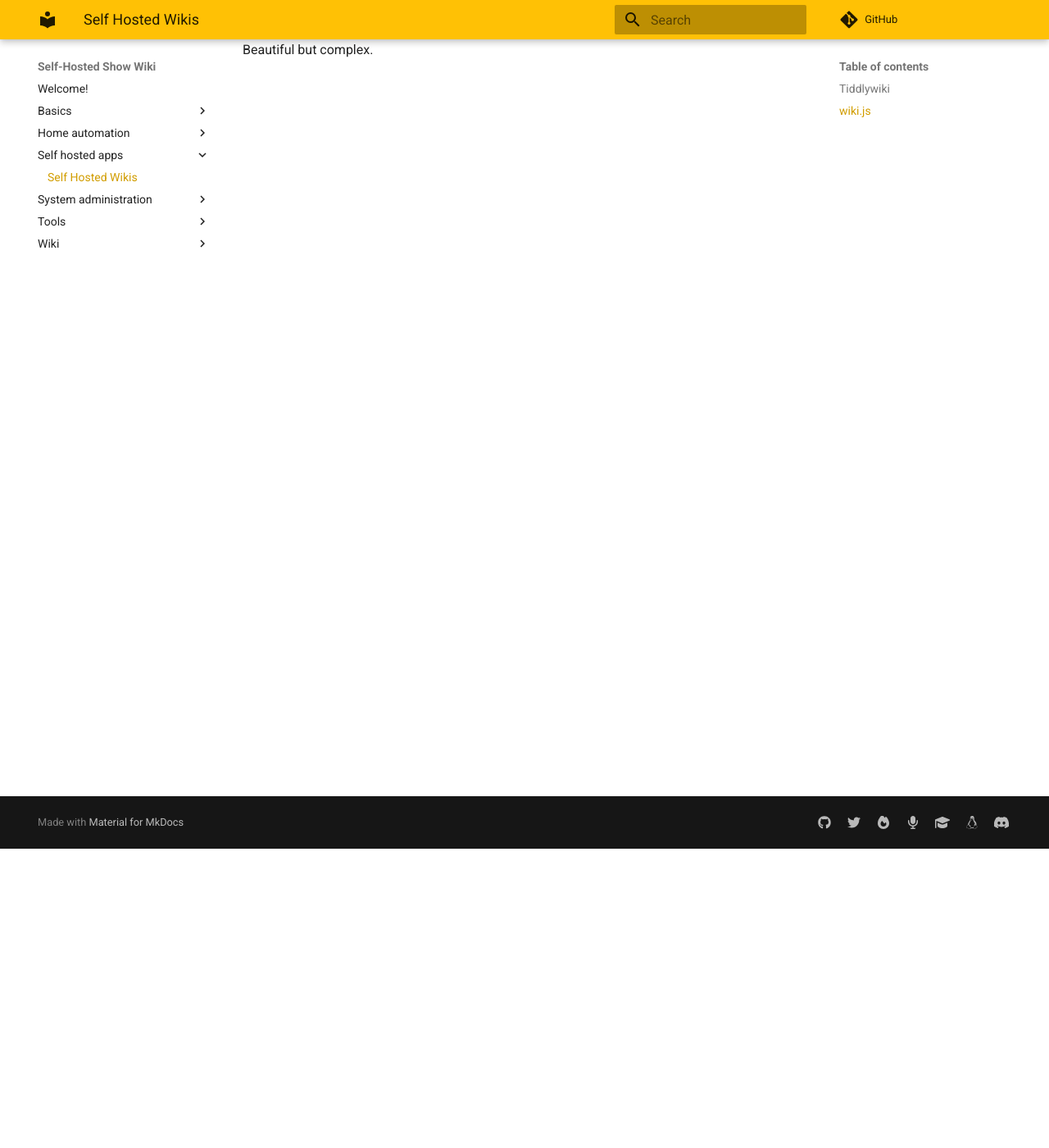
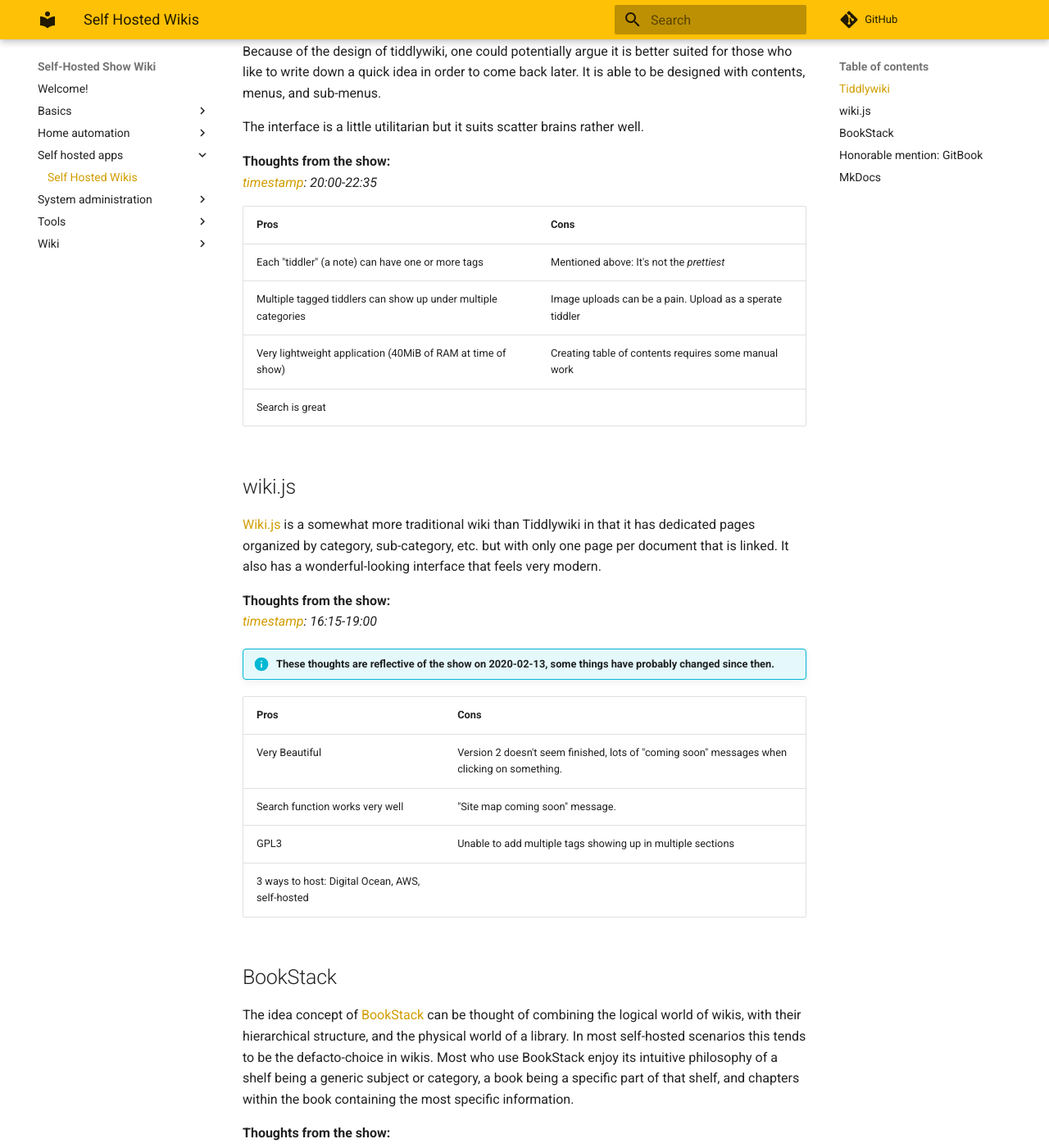
Before and after one commit to selfhostedshow/wiki, an MkDocs documentation site: the page built from docs/self-hosted-apps/wikis.md, in a window 1280 px wide and 1400 px high, scrolled down 365 px. Shown: the whole window at 82% size. Built offline with MkDocs 1.6.1 and Material for MkDocs 9.7.7, drawn with Linux system fonts in a browser that asks for light colours; comment, search, counter and statistics services are not loaded; some of the changed text lies outside the part shown.

Commit message:
Updated wikis.md to include more information * More info about each wiki * Contains Pro/Con table from Podcast * Added BookStack, GitBook, and MkDocs from podcast * Created timestamps for future readers to reference podcast

```diff
--- a/docs/self-hosted-apps/wikis.md
+++ b/docs/self-hosted-apps/wikis.md
@@ -1,11 +1,69 @@
 # Self Hosted Wikis
+Choosing a wiki early on in a self-hosted setup is a great idea. Perhaps even before you have a dedicated server, having something in place to keep track of changes and create self-help pages for the home lab can help build the habit of writing things down before you wish you did.
 
 As always, check out [awesome-selfhosted](https://github.com/awesome-selfhosted/awesome-selfhosted#wikis) but here are our favourites.
 
 ## Tiddlywiki
+As the [Tiddlywiki](https://tiddlywiki.com/) website states that TiddlyWiki is "a non-linear personal web notebook". Because of the design of tiddlywiki, one could potentially argue it is better suited for those who like to write down a quick idea in order to come back later. It is able to be designed with contents, menus, and sub-menus.
 
 The interface is a little utilitarian but it suits scatter brains rather well.
 
+**Thoughts from the show:**
+_[timestamp](https://selfhosted.show/12): 20:00-22:35_
+
+|Pros|Cons|
+|----|----|
+|Each "tiddler" (a note) can have one or more tags|Mentioned above: It's not the _prettiest_|
+|Multiple tagged tiddlers can show up under multiple categories|Image uploads can be a pain. Upload as a sperate tiddler|
+|Very lightweight application (40MiB of RAM at time of show)|Creating table of contents requires some manual work|
+|Search is great||
+
 ## wiki.js
+[Wiki.js](https://wiki.js.org/) is a somewhat more traditional wiki than Tiddlywiki in that it has dedicated pages organized by category, sub-category, etc. but with only one page per document that is linked. It also has a wonderful-looking interface that feels very modern.
 
-Beautiful but complex.
+**Thoughts from the show:**
+_[timestamp](https://selfhosted.show/12): 16:15-19:00_
+
+!!!info "These thoughts are reflective of the show on 2020-02-13, some things have probably changed since then."
+
+|Pros|Cons|
+|----|----|
+|Very Beautiful|Version 2 doesn't seem finished, lots of "coming soon" messages when clicking on something.|
+|Search function works very well|"Site map coming soon" message.|
+|GPL3|Unable to add multiple tags showing up in multiple sections|
+|3 ways to host: Digital Ocean, AWS, self-hosted||
+
+## BookStack
+The idea concept of [BookStack](https://www.bookstackapp.com/) can be thought of combining the logical world of wikis, with their hierarchical structure, and the physical world of a library. In most self-hosted scenarios this tends to be the defacto-choice in wikis. Most who use BookStack enjoy its intuitive philosophy of a shelf being a generic subject or category, a book being a specific part of that shelf, and chapters within the book containing the most specific information.
+
+**Thoughts from the show:**
+_[timestamp](https://selfhosted.show/12): 13:41-16:15_
+
+|Pros|Cons|
+|----|----|
+|Lots of people consider BookStack the "gold standard" of wikis|Could be spending a lot of time figuring out the best way for information to fit this structure.|
+|Divide notes into logical structure, which may not be applicable to all notes.|Image uploads may be a pain. Couldn't upload over 900x600 using container on a server.|
+|Example usage: Shelf for servers, book for hardware, and chapters for specific servers.||
+
+## Honorable mention: GitBook
+[GitBook](https://www.gitbook.com/)
+
+**Thoughts from the show:**
+_[timestamp](https://selfhosted.show/12): 19:00-19:45_
+
+Used for the docs at [linuxserver.io](https://docs.linuxserver.io/).
+
+|Pros|Cons|
+|----|----|
+|Has "fuzzy search" (words within documents, not just titles)|Not open source|
+
+## MkDocs
+This wiki uses [MkDocs](https://www.mkdocs.org/)! What you _see_ is MkDocs using an theme called [Material for MkDocs](https://squidfunk.github.io/mkdocs-material/), but underneath is MkDocs.
+MkDocs as mentioned is a static site generator, which means site changes must be edited, built, then deployed before changes can occur. Note the difference between this and a more traditional wiki would be that you could implement a change within the browser and on the page, save, and view the changes immediately on the public site.
+
+These differences can be considered a pro or con depending on what you are looking for in a wiki.
+
+**Thoughts from the show:**
+_[timestamp](https://selfhosted.show/12): 23:00-26:20_
+
+Because it's git-based, git can be leveraged as a moderation tool via pull request model. Eg. Git blame who modified Chris Fisher's wiki page
```
